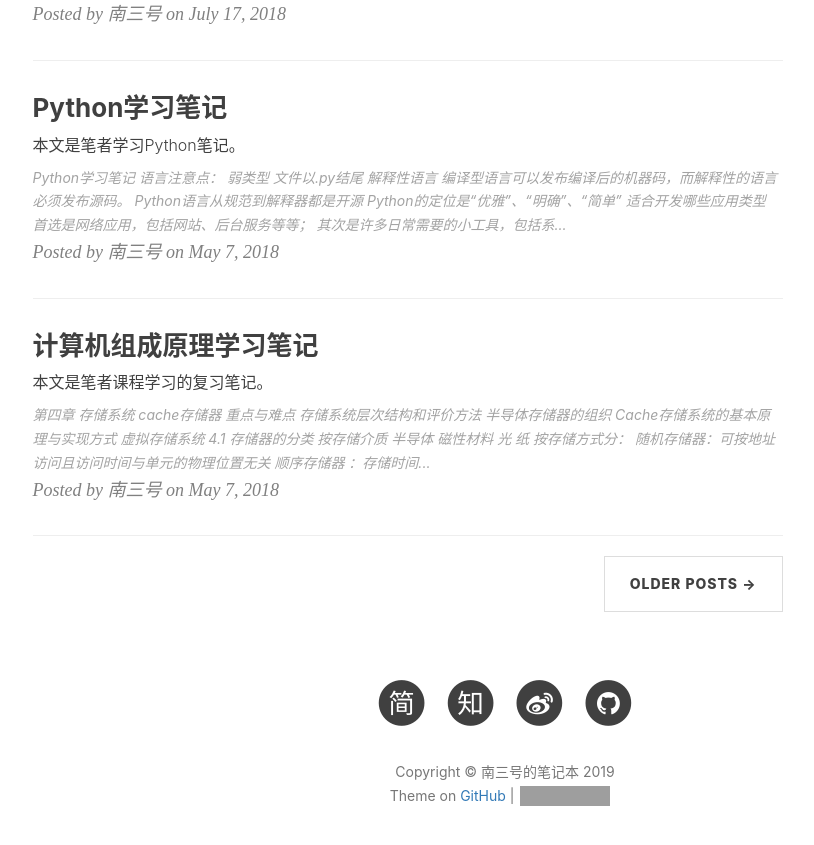
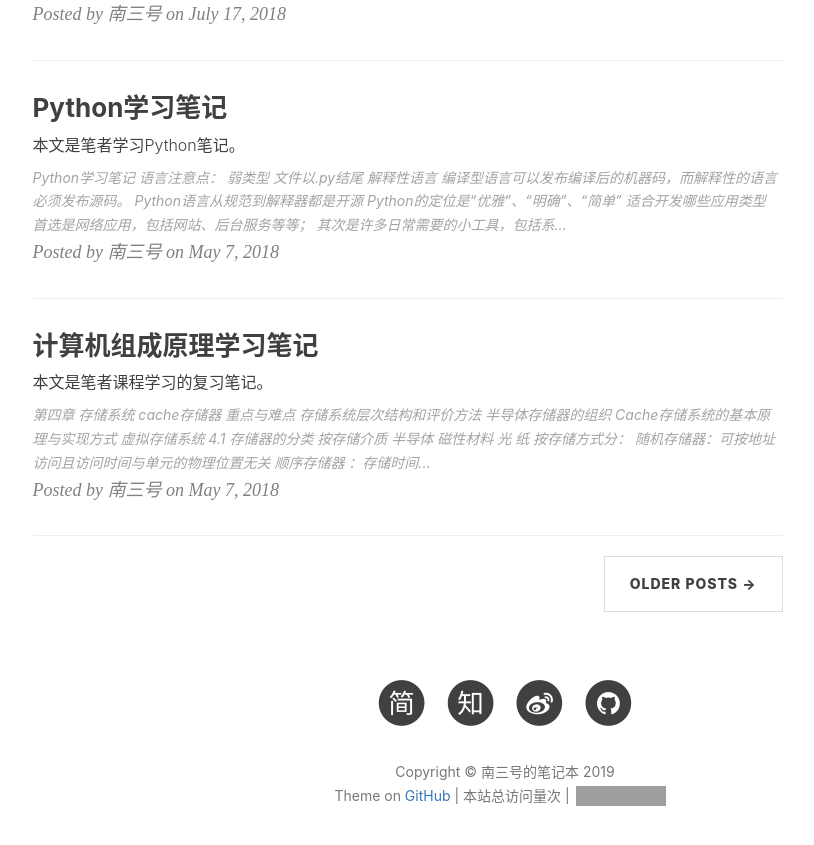
Before and after one commit to nansanhao/nansanhao.github.io, a Jekyll site: the page built from index.html, in a window 1280 px wide and 900 px high, scrolled down 2203 px. Shown: the top 845 px of the window, without its empty margins (135-949 px from the left). Built offline with Jekyll 4.4.1, drawn with Linux system fonts in a browser that asks for light colours; nearby versions of some CDN libraries; the list of posts is cut into pages by our own code; comment, search, counter and statistics services are not loaded; grey boxes are pictures that could not be loaded.

Commit message:
feat:访问次数

```diff
--- a/_includes/footer.html
+++ b/_includes/footer.html
@@ -94,6 +94,9 @@
                     Copyright &copy; {{ site.title }} {{ site.time | date: '%Y' }}
                     <br>
                     Theme on <a href="{{ site.github_repo }}">GitHub</a> |
+                    <span id="busuanzi_container_site_pv">
+                        本站总访问量<span id="busuanzi_value_site_pv"></span>次 |
+                    </span>
                     <iframe
                         style="margin-left: 2px; margin-bottom:-5px;"
                         frameborder="0" scrolling="0" width="100px" height="20px"
@@ -105,6 +108,8 @@
     </div>
 </footer>
 
+<!-- busuanzi流量统计 -->
+<script async src="//busuanzi.ibruce.info/busuanzi/2.3/busuanzi.pure.mini.js"></script>
 <!-- jQuery -->
 <script src="{{ "/js/jquery.min.js " | prepend: site.baseurl }}"></script>
 
```
